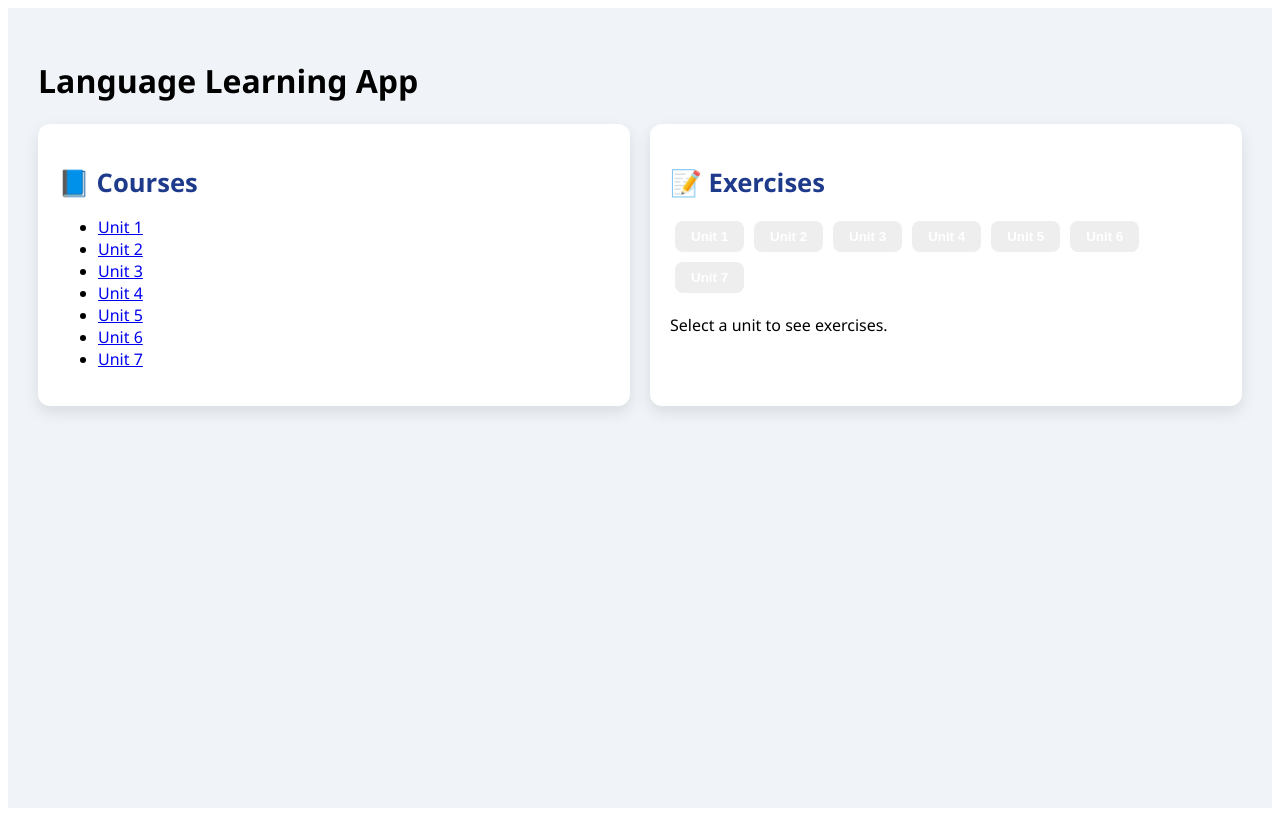
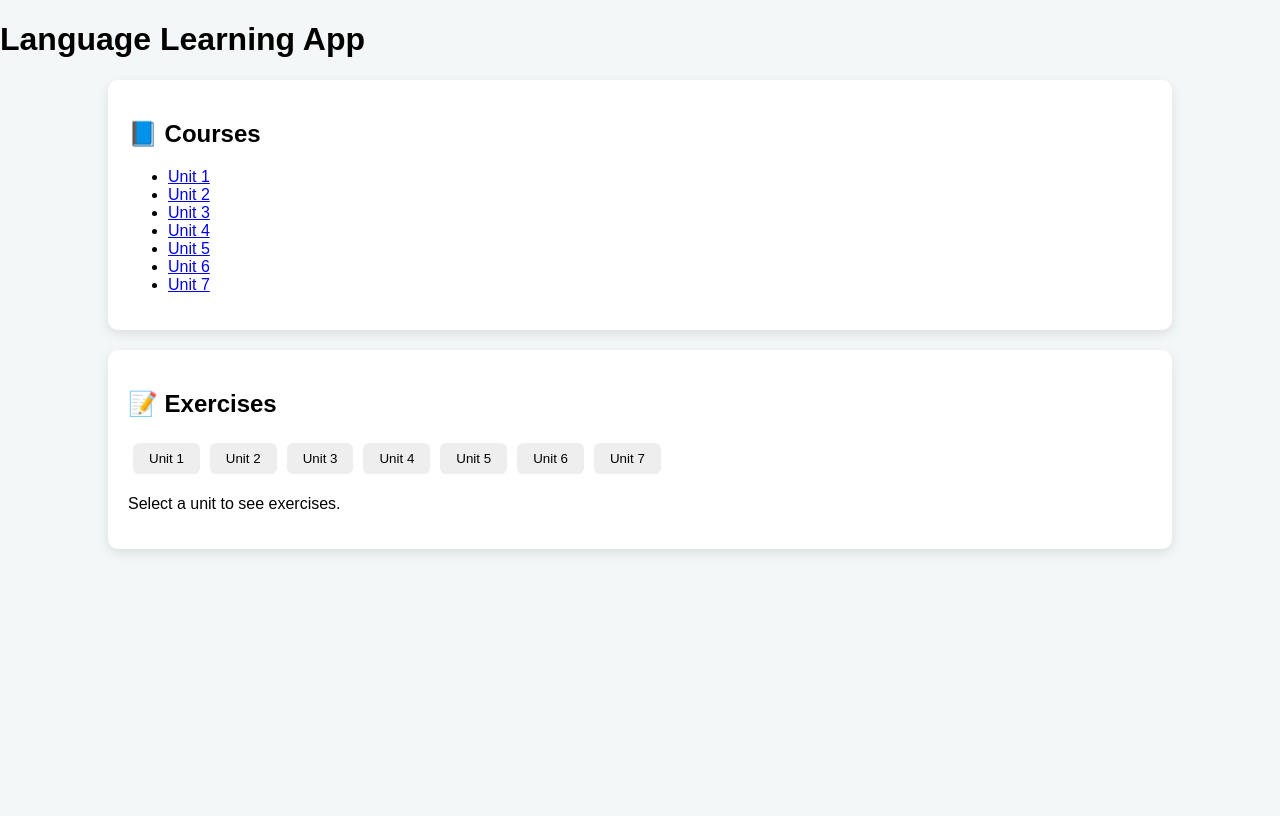
Before and after one commit to SoufianeMaakouk/language-learning-frontend, a React (Create React App) app: page / in a window 1280 px wide. Built offline with nearby package versions, Linux system fonts and the light colour scheme.

Commit message:
Update app.css

```diff
--- a/src/app.css
+++ b/src/app.css
@@ -1,94 +1,55 @@
-/* General Container */
-.container {
-  font-family: 'Segoe UI', Tahoma, Geneva, Verdana, sans-serif;
-  padding: 30px;
-  background-color: #f0f4f8;
-  min-height: 100vh;
-  box-sizing: border-box;
+body {
+  font-family: Arial, sans-serif;
+  background: #f4f7f8;
+  margin: 0;
+  padding: 0;
 }
 
-/* Layout for Sections */
-.sections {
-  display: flex;
-  flex-wrap: wrap;
-  gap: 20px;
+.section {
+  width: 80%;
+  margin: 20px auto;
+  padding: 20px;
+  background: #fff;
+  border-radius: 10px;
+  box-shadow: 0 4px 12px rgba(0,0,0,0.1);
 }
 
-/* Each Section Card */
-.section {
-  flex: 1 1 45%;
-  background-color: #ffffff;
-  border-radius: 12px;
-  padding: 20px;
-  box-shadow: 0 6px 15px rgba(0, 0, 0, 0.1);
-  transition: transform 0.2s, box-shadow 0.2s;
+.unit-buttons button {
+  padding: 8px 16px;
+  border: none;
+  border-radius: 6px;
+  cursor: pointer;
+  transition: 0.2s;
 }
 
-.section:hover {
-  transform: translateY(-3px);
-  box-shadow: 0 10px 20px rgba(0, 0, 0, 0.15);
+.unit-buttons button:hover {
+  opacity: 0.8;
 }
 
-/* Section Headers */
-.section h2 {
-  color: #1e3a8a;
-  margin-bottom: 16px;
-  font-size: 1.6rem;
+.exercises-panel .exercise {
+  padding: 10px 0;
+  border-bottom: 1px solid #eee;
 }
 
-/* Buttons */
-button {
-  margin: 5px 5px 5px 0;
-  padding: 8px 16px;
-  border: none;
-  border-radius: 8px;
-  cursor: pointer;
-  transition: 0.2s;
-  font-weight: bold;
-  color: #fff;
-  background-color: #007bff;
+.exercises-panel input {
+  display: block;
+  margin: 5px 0 10px 0;
+  padding: 6px;
+  border-radius: 4px;
+  border: 1px solid #ccc;
+  width: 80%;
 }
 
-button:hover {
-  opacity: 0.85;
+.exercises-panel button {
+  margin: 4px 4px 4px 0;
+  padding: 6px 12px;
+  border-radius: 4px;
+  border: 1px solid #4caf50;
+  background: #4caf50;
+  color: white;
+  cursor: pointer;
 }
 
-button.selected {
-  background-color: #4caf50;
+.exercises-panel button:hover {
+  background: #45a049;
 }
-
-/* Exercise Cards */
-.exercise-card {
-  background: #f9fafb;
-  border-radius: 12px;
-  padding: 16px;
-  margin-top: 12px;
-  box-shadow: 0 4px 10px rgba(0, 0, 0, 0.08);
-  transition: box-shadow 0.2s;
-}
-
-.exercise-card:hover {
-  box-shadow: 0 8px 20px rgba(0, 0, 0, 0.12);
-}
-
-/* Inputs */
-input {
-  padding: 6px 8px;
-  border-radius: 6px;
-  border: 1px solid #ccc;
-  margin-right: 8px;
-  width: 60%;
-  box-sizing: border-box;
-}
-
-/* Feedback text */
-.feedback {
-  margin-left: 8px;
-  font-weight: bold;
-}
-.feedback.correct {
-  color: #4caf50;
-}
-.feedback.wrong {
-  color: #e53935;
-}
```
